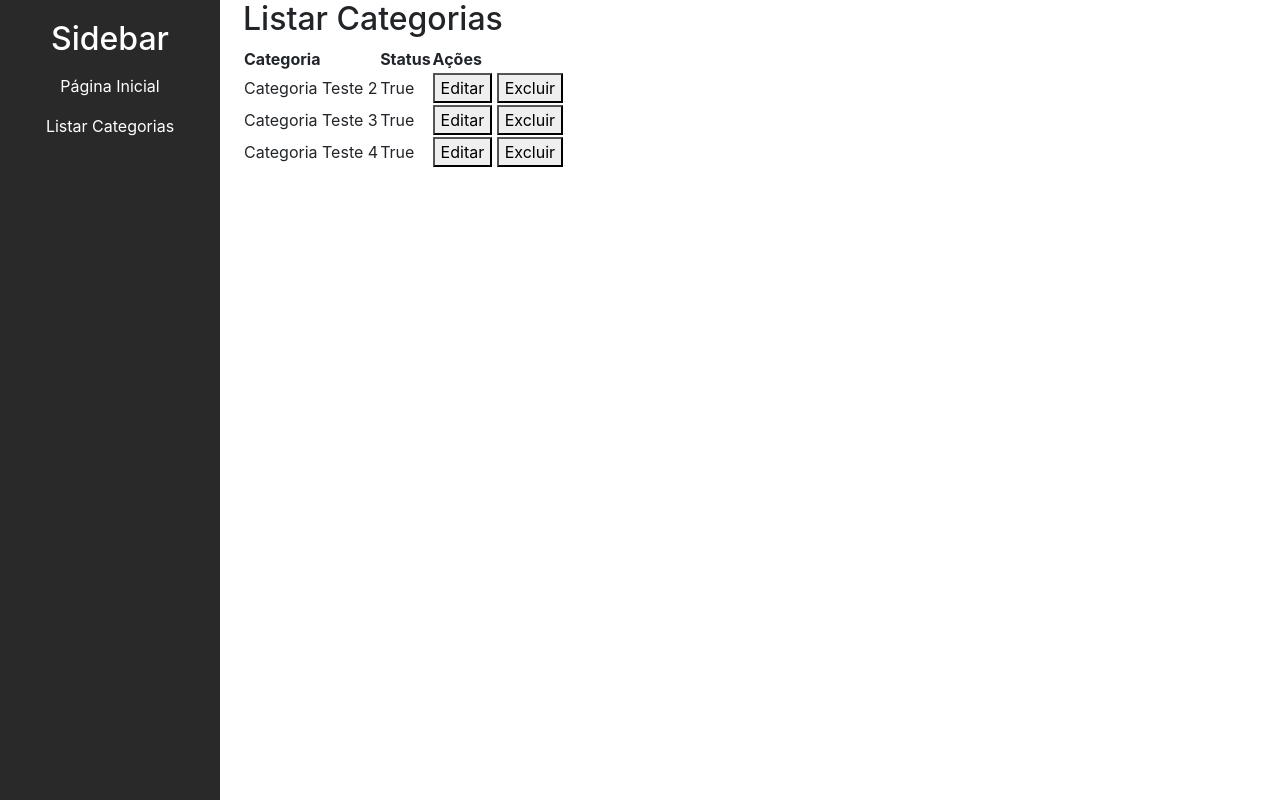
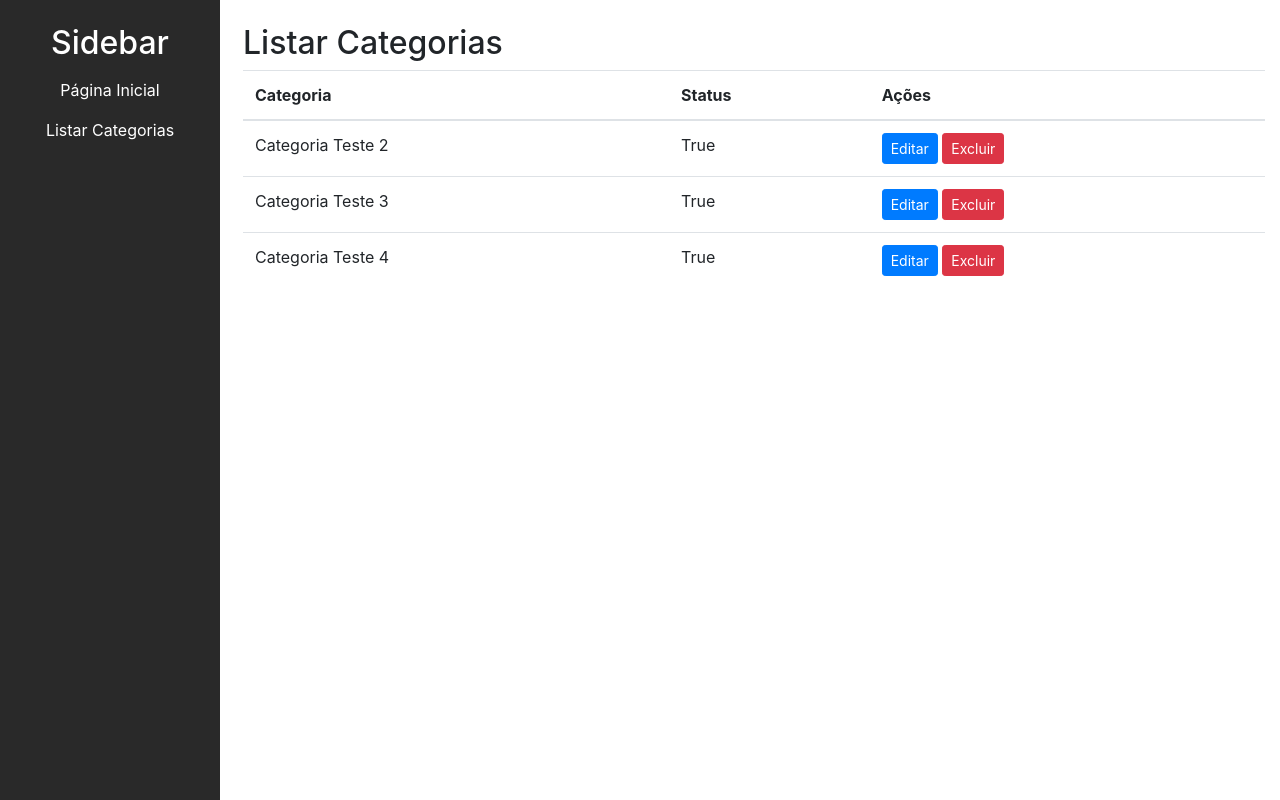
Before and after one commit to nythan5/Trip, a Django app: page /trip/listar_categorias/ in a window 1280 px wide. Run offline with Django 5.2, Linux system fonts and the light colour scheme; data comes from the database, SQL or seed files in the repository; some libraries are stand-ins or nearby versions.

Commit message:
tabela lista_categorias estilizada

```diff
--- a/base_static/css/styles.css
+++ b/base_static/css/styles.css
@@ -13,7 +13,6 @@ body {
     top: 0;
     left: 0;
     background-color: #292929;
-    padding-top: 20px;
     transition: left 0.3s ease;
 }
 
--- a/base_templates/base.html
+++ b/base_templates/base.html
@@ -12,7 +12,7 @@
             {% comment %} <button onclick="toggleSidebar()">Toggle Sidebar</button> {% endcomment %}
         </div>
 
-        <div>
+        <div class="container ml-2 pt-4">
             {% block content %}{% endblock content %}
         </div>
     </div>
--- a/base_templates/partials/sidebar.html
+++ b/base_templates/partials/sidebar.html
@@ -1,4 +1,4 @@
-<div class="sidebar" id="sidebar">
+<div class="sidebar pt-4" id="sidebar">
     <h2>Sidebar</h2>
     <ul>
         <li>
--- a/trip/templates/trip/listar_categorias.html
+++ b/trip/templates/trip/listar_categorias.html
@@ -2,9 +2,9 @@
 
 {% block content %}
 
-<div class="main-content container ml-2" id="mainContent">
+<div class="main-content" id="mainContent">
   <h2>Listar Categorias</h2>
-  <table>
+  <table class="table">
     <thead>
       <tr>
         <th>Categoria</th>
@@ -20,11 +20,11 @@
           <td>
 
             <a href="{% url "trip:atualizar_categoria" categoria.id %}">
-              <button>Editar</button>
+              <button class="btn btn-sm btn-primary">Editar</button>
             </a>
 
             <a href="{% url "trip:excluir_categoria" categoria.id %}">
-              <button>Excluir</button>
+              <button class="btn btn-sm btn-danger">Excluir</button>
             </a>
 
           </td>
```
